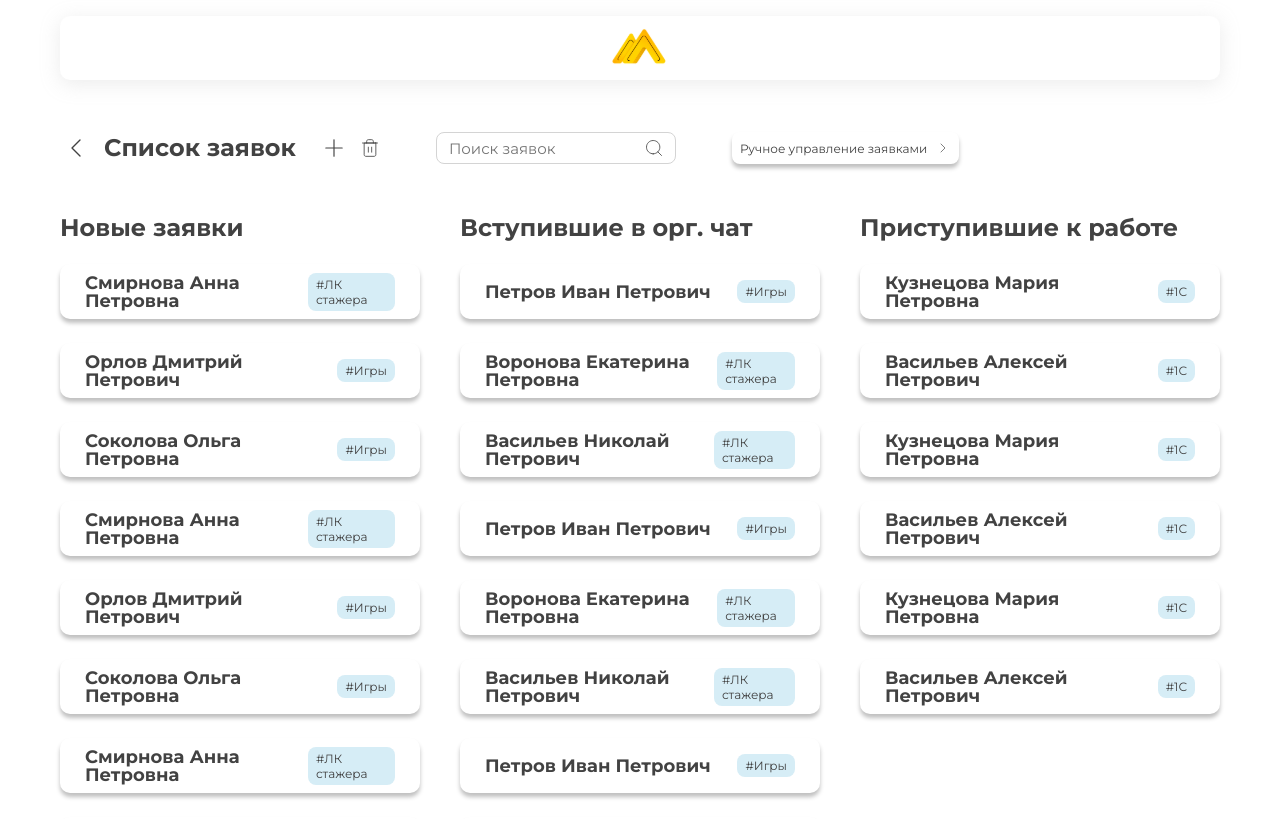
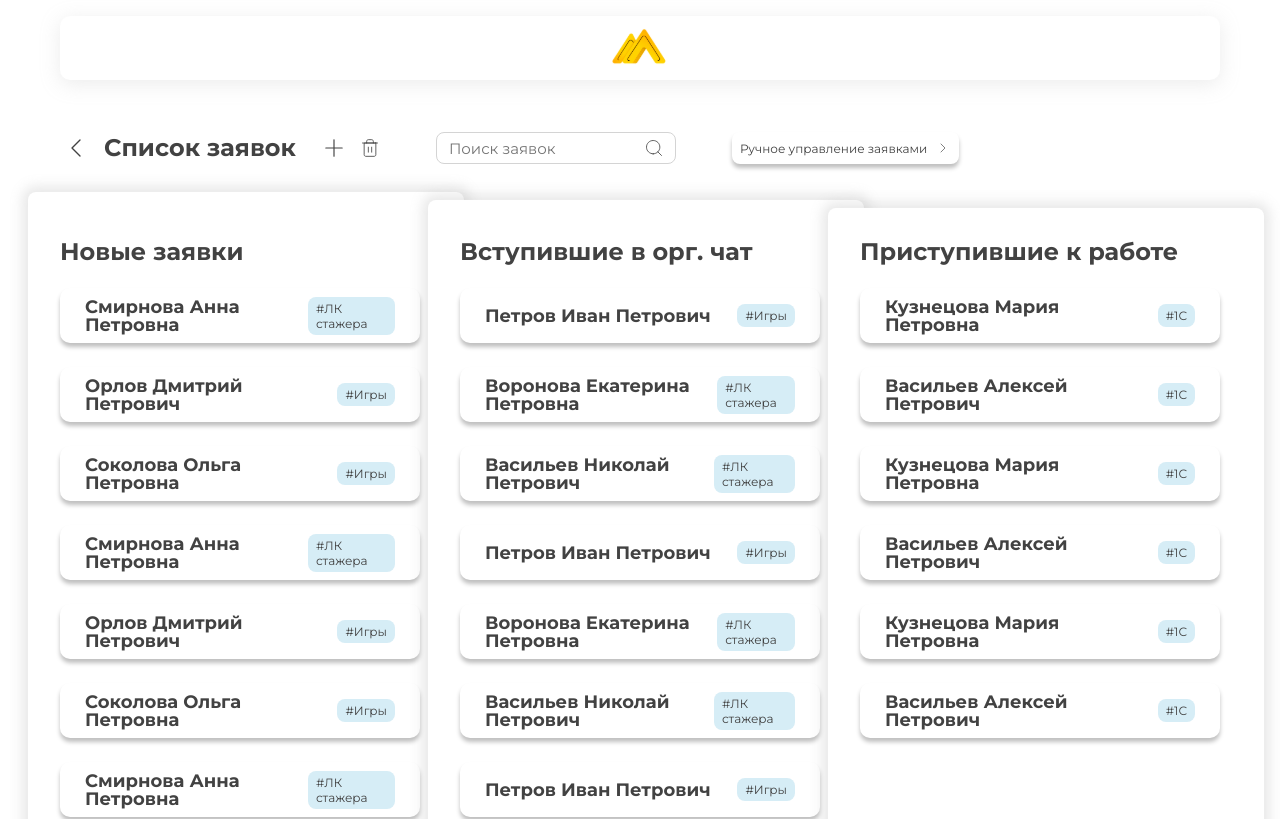
Before and after one commit to Dauglai/LKplan, a React (Vite) app in the folder front/: page /requests-list in a window 1280 px wide. Shown: the top 819 px of the page. Built offline with nearby package versions, Linux system fonts and the light colour scheme.

Commit message:
update requests list (background)

```diff
--- a/front/src/Pages/Requests/ui/RequestsHeaderPanel.scss
+++ b/front/src/Pages/Requests/ui/RequestsHeaderPanel.scss
@@ -7,7 +7,7 @@
     align-items: center;
     gap: 56px;
     width: 1160px;
-    margin: 0 auto 52px auto;
+    margin: 0 auto 68px auto;
 
     .LeftHeaderPanel {
         display: flex;
--- a/front/src/Pages/Requests/ui/RequestsList.scss
+++ b/front/src/Pages/Requests/ui/RequestsList.scss
@@ -6,13 +6,19 @@
     justify-content: space-between;
     width: 1160px;
     margin: 0 auto;
+    position: relative;
 
     .RequestsListColumn {
+        position: relative;
         width: 360px;
+        margin-top: 8px;
+        margin-bottom: 8px;
+        z-index: 1;
 
         .RequestStatusName {
             @include h2;
             margin-bottom: 24px;
+            z-index: 2;
         }
 
         .RequestItem {
@@ -28,7 +34,6 @@
 
             backdrop-filter: blur(4px);
             box-shadow: 0px 4px 4px 0px #00000040;
-
 
             transition: background-color 0.3s;
             cursor: pointer;
@@ -51,5 +56,23 @@
                 background-color: $blue;
             }
         }
+
+        .NoRequestsMessage {
+            color: #999;
+            text-align: center;
+            font-size: 1rem;
+        }
+
+        &.column-1 {
+            @include backgroundWithBefore(-48px, -32px, 24px, 436px, 728px);
+        }
+
+        &.column-2 {
+            @include backgroundWithBefore(-40px, -32px, 24px, 436px, 728px);
+        }
+
+        &.column-3 {
+            @include backgroundWithBefore(-32px, -32px, 24px, 436px, 728px);
+        }
     }
 }
--- a/front/src/Pages/Requests/ui/RequestsList.tsx
+++ b/front/src/Pages/Requests/ui/RequestsList.tsx
@@ -8,22 +8,22 @@ const statuses: Request['status'][] = [
   'Приступившие к работе',
 ];
 
-type RequestsListProps = {
-  requests: Request[];
-  onRequestSelect: (request: Request) => void;
-};
 
 export default function RequestsList({
   requests,
   onRequestSelect
-}: RequestsListProps): JSX.Element {
+}: {
+  requests: Request[];
+  onRequestSelect: (request: Request) => void;
+}): JSX.Element {
   return (
     <div className="RequestsList">
-      {statuses.map((status) => {
+      {statuses.map((status, index) => {
         const filteredRequests = requests.filter((request) => request.status === status);
+        const columnClass = `column-${index + 1}`;
 
         return (
-          <div className="RequestsListColumn" key={status}>
+          <div className={`RequestsListColumn ${columnClass}`} key={status}>
             <div className="RequestStatusName">{status}</div>
             {filteredRequests.length > 0 ? (
               filteredRequests.map((request) => (
--- a/front/src/Styles/_mixins.scss
+++ b/front/src/Styles/_mixins.scss
@@ -57,3 +57,24 @@
     display: none;
   }
 }
+
+// Миксин для создания контейнеров с накладывающимся фоном
+@mixin backgroundWithBefore($top, $left, $offset, $width, $min-height) {
+  position: relative;
+
+  &::before {
+      content: '';
+      position: absolute;
+      top: $top;
+      left: $left;
+      width: $width;
+      min-height: $min-height;
+      height: calc(100% + #{$offset * 2});
+
+      background-color: $white;
+      border-radius: $border-radius;
+      z-index: -1;
+
+      box-shadow: 0px 0px 11.5px 6px #A7A7A740;
+  }
+}
```
